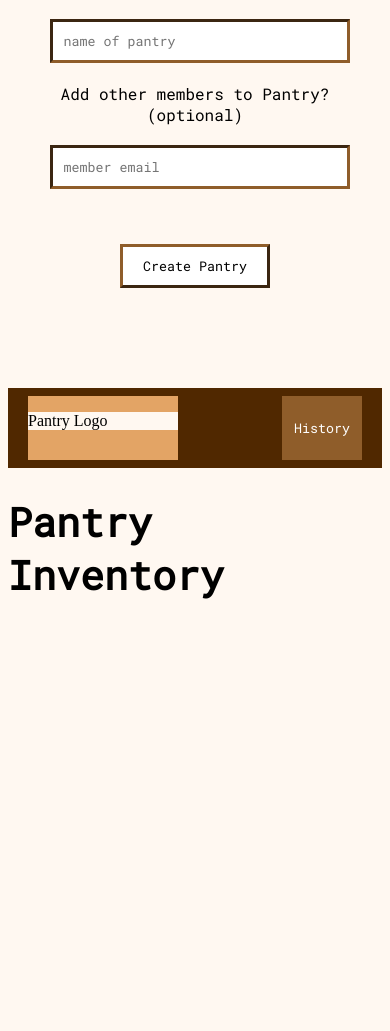
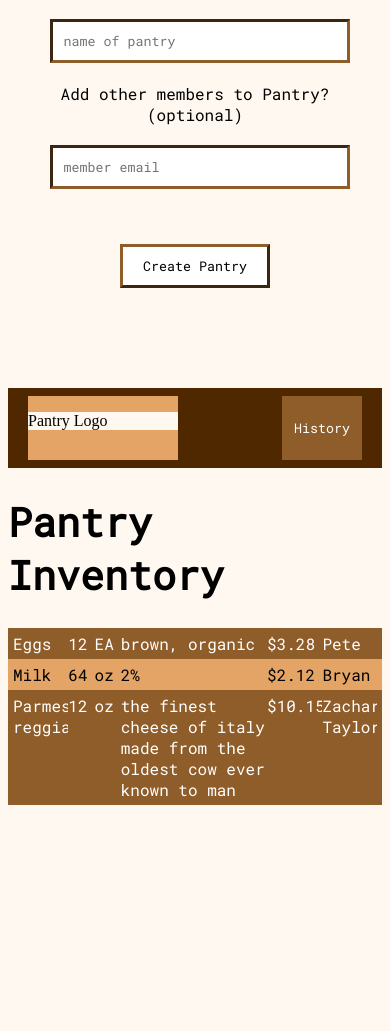
Before and after one commit to PeterArriaza/pantry, a website: page public/index.html in a window 390 px wide. Shown: the part 1907-2938 px from the top of the page. Before the commit the page ends 2535 px from the top, so only its background shows below. Drawn offline with nearby package versions, Linux system fonts and the light colour scheme.

Commit message:
added responsive table with styling

```diff
--- a/public/index.css
+++ b/public/index.css
@@ -112,8 +112,53 @@ input[type=button]:hover {
     background-color: #E3A465;
 }
 
+.inventory-table {
+    min-height: 400px;
+    display: flex;
+    display: -webkit-flex;
+    flex-wrap: nowrap;
+    flex-direction: column;
+    justify-content: flex-start;
+    /*    align-items: center;*/
+    align-content: flex-start;
+    font-family: 'Roboto Mono', monospace;
 
+}
 
+.item-row:nth-child(even),
+.item-row:nth-child(even) > * {
+    background-color: #E3A465;
+}
+
+.item-row:nth-child(odd),
+.item-row:nth-child(odd) > * {
+    background-color: #8F5D2A;
+    color: white;
+}
+
+.item-row {
+    display: flex;
+    flex-direction: row;
+    justify-content: space-between;
+    padding: 5px;
+}
+
+.item-detail {
+    width: 15%;
+    overflow: hidden;
+    /*    text-align: center*/
+}
+
+.item-qty,
+.item-unit {
+    width: 7%;
+}
+
+.item-description {
+    width: 40%
+}
+
+.item-name {}
 
 
 @media only screen and (max-width: 450px) {
--- a/public/index.html
+++ b/public/index.html
@@ -65,6 +65,33 @@
             <button id="history">History</button>
         </div>
         <h1>Pantry Inventory</h1>
+        <div class="inventory-table">
+            <div class="item-row">
+                <div class="item-detail item-name">Eggs</div>
+                <div class="item-detail item-qty">12</div>
+                <div class="item-detail item-unit">EA</div>
+                <div class="item-detail item-description">brown, organic</div>
+                <div class="item-detail item-price">$3.28</div>
+                <div class="item-detail item-added-by">Pete</div>
+            </div>
+            <div class="item-row">
+                <div class="item-detail item-name">Milk</div>
+                <div class="item-detail item-qty">64</div>
+                <div class="item-detail item-unit">oz</div>
+                <div class="item-detail item-description">2%</div>
+                <div class="item-detail item-price">$2.12</div>
+                <div class="item-detail item-added-by">Bryan</div>
+            </div>
+            <div class="item-row">
+                <div class="item-detail item-name">Parmesean reggiano</div>
+                <div class="item-detail item-qty">12</div>
+                <div class="item-detail item-unit">oz</div>
+                <div class="item-detail item-description">the finest cheese of italy made from the oldest cow ever known to man</div>
+                <div class="item-detail item-price">$10.15</div>
+                <div class="item-detail item-added-by">Zachary Taylor</div>
+            </div>
+        </div>
+
     </main>
 
 
```
